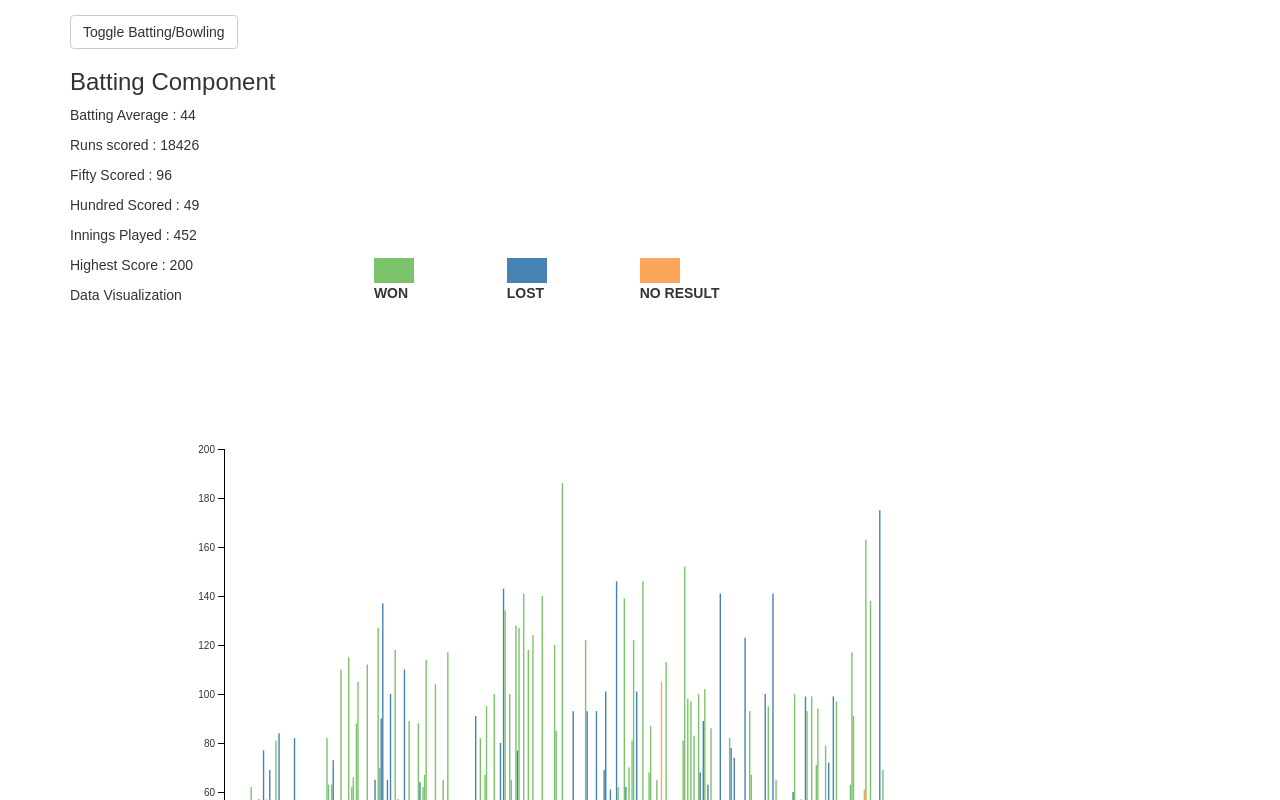
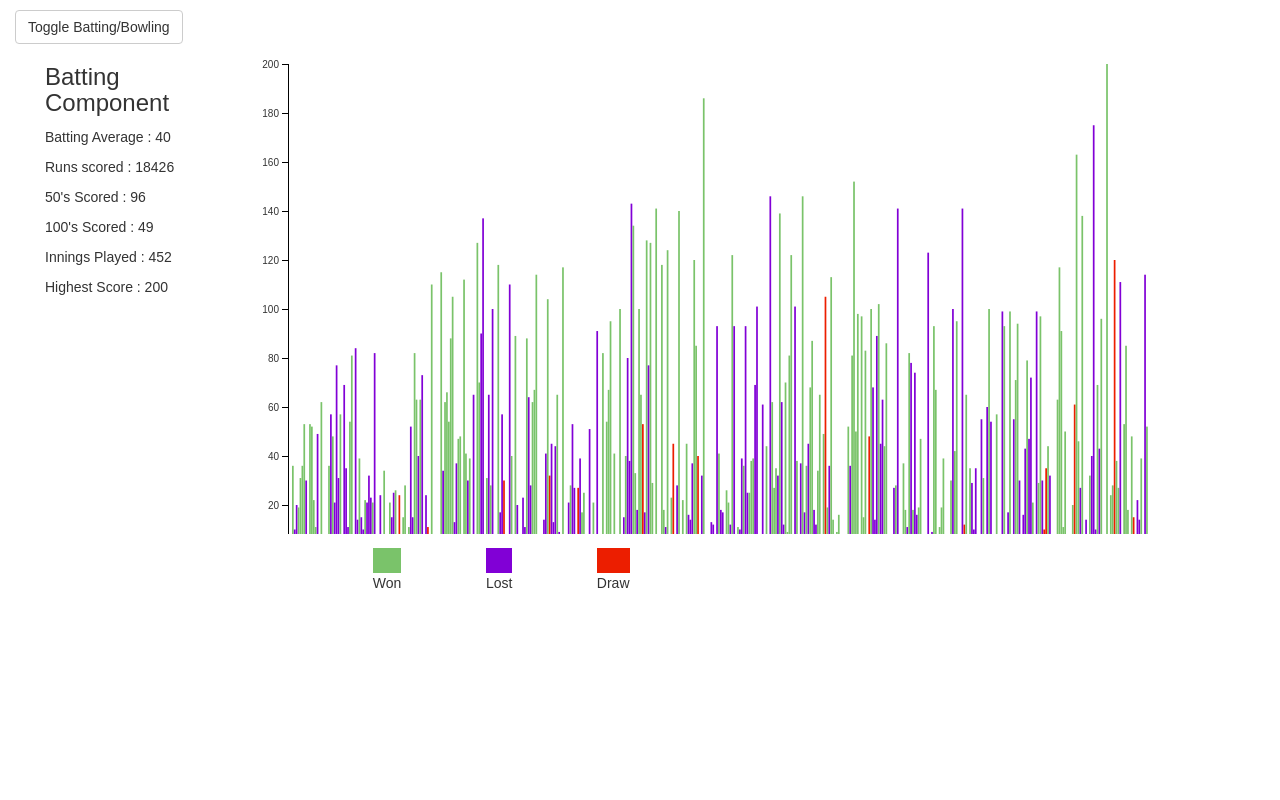
Before and after one commit to divyanshu-rawat/d3-data-viz, a React (Create React App) app: page / in a window 1280 px wide. Shown: the top 800 px of the page. Built offline with nearby package versions, Linux system fonts and the light colour scheme; the HTML template or start-up script is replaced by a standard one.

Commit message:
code refactored

```diff
--- a/src/App.css
+++ b/src/App.css
@@ -1,13 +1,10 @@
+
 .App {
-  margin-top: 15px;
-}
-
-#visualization{
-	margin-bottom: 15px !important;
+  margin-top: 10px;
 }
 
 .bar {
-  fill: #FAA75B;
+  fill: #ec1e00;
 }
 
 .bar-won {
@@ -15,7 +12,11 @@
 }
 
 .bar-lost {
-  fill: steelblue;
+  fill: #8100d6;
+}
+
+#barChart{
+	width: 960px !important;
 }
 
 .axis path,
@@ -45,18 +46,6 @@
 	height: 80px;
 }
 
-.sidebar{
-	background: #efefef;
-	margin-top: -1%;
-	height: 100vh;
-	box-shadow: 2px 0 #7f7f7f;
-}
-
-#visualization{
-	padding: 10%;
-}
-
-
 div.tooltip {
     position: absolute;
     text-align: center;
@@ -66,25 +55,6 @@ div.tooltip {
     background: rgba(0,0,0,0.9);
 }
 
-select {
-   /*background: #7AC36A;*/
-   width: 268px;
-   padding: 5px;
-   font-size: 16px;
-   line-height: 1;
-   /*border: 0;*/
-   border-radius: 0;
-   height: 34px;
-   -webkit-appearance: none;
-   /*color: #fff;*/
- }
-
- input[type = "radio"]{
- 	height: 20px;
- 	margin-left: 15%;
- 	margin-right: 5%;
- }
-
  label{
  	font-size: 1.2em;
  	padding: 1%;
@@ -93,25 +63,20 @@ select {
 .label-graph .won{
 	background-color: #7AC36A;
 	height: 25px;
-	width: 40px;
 }
 
 .label-graph .lost{
-	background-color: steelblue;
+	background-color: #8100d6;
 	height: 25px;
-	width: 40px;
 }
 
 .label-graph .no-result{
-	background-color: #FAA75B;
+	background-color: #ec1e00;
 	height: 25px;
-	width: 40px;
 }
 
 .label-graph{
-	margin-top: -5%;
-	margin-left: 15%;
-	font-weight: bold;
+	margin-top: 1%;
 }
 
 ul{
@@ -122,7 +87,3 @@ li{
 	display: inline-block;
 	margin-left: 10%;
 }
-
-.sidebar div{
-	margin-top: 20%;
-}
--- a/src/App.js
+++ b/src/App.js
@@ -38,7 +38,7 @@ class App extends React.Component {
 
   componentDidMount() {
     this.load_data_driven_document();
-    setTimeout(() => this.setState({isLoading: false}), 2000)
+    setTimeout(() => this.setState({isLoading: false}), 500)
   }
 
   render() {
@@ -50,19 +50,28 @@ class App extends React.Component {
     }
 
     return (
-      <div className = "container App" id = "App">
+      <div className = "container App col-lg-12" id = "App">
           <button type="button" className="btn btn-default" onClick = {this.toggle}>Toggle Batting/Bowling</button>
           {
             (this.state.data && this.state.Boolean == true ) ?
-             <div>
-               <Batting data = {this.state.data}/>
-                  <div id="visualization" className="col-sm-12">
+
+             <div className = "col-lg-12">
+               <div className = "col-lg-2">
+                 <Batting data = {this.state.data}/>
+               </div>
+
+               <div className = "col-lg-9">
+                  <div id="visualization">
                   </div>
+
                    <ul class="label-graph">
-                    <li><div class="won"></div><span>WON</span></li>
-                    <li><div class="lost"></div><span>LOST</span></li>
-                    <li><div class="no-result"></div><span>NO RESULT</span></li>
+                    <li><div class="won"></div> Won</li>
+                    <li><div class="lost"></div>Lost</li>
+                    <li><div class="no-result"></div>Draw</li>
                   </ul>
+
+              </div>
+
              </div> : null
           }
 
--- a/src/Components/Batting/Components/bat_data_calculations.js
+++ b/src/Components/Batting/Components/bat_data_calculations.js
@@ -84,8 +84,8 @@ class BatCalculate extends React.Component{
 			<div>
 			 	<p>Batting Average : {this.state.batting_average}</p>
 			 	<p>Runs scored     : {this.state.total_number_of_runs}</p>
-			 	<p>Fifty Scored    : {this.state.fifty_scored}</p>
-			 	<p>Hundred Scored  : {this.state.hundered_scored}</p>
+			 	<p>50's  Scored    : {this.state.fifty_scored}</p>
+			 	<p>100's Scored  : {this.state.hundered_scored}</p>
 			 	<p>Innings Played  : {this.state.innings_played}</p>
 			 	<p>Highest Score   : {this.state.maximum_score} </p>
 			</div>
--- a/src/Components/Batting/Components/batting_data_viz.js
+++ b/src/Components/Batting/Components/batting_data_viz.js
@@ -16,9 +16,18 @@ class Visualization extends React.Component{
 	render(){
 
 		d3.select("#barChart").remove();
-		const {data} = this.props;
+		let data = this.props.data;
+
+		data = data.filter((data)=>{
+
+			data.batting_score = parseInt(data.batting_score,10);
+			return true;
+		})
+
+		console.log('!!',data)
+
 	    let margin = {top: 20, right: 20, bottom: 30, left: 40};
-	    let width = 760 - margin.left - margin.right;
+	    let width = 860;
     	let height = 540 - margin.top - margin.bottom;
 
 	    let x = d3.scaleBand().range([0, width]).padding(0.1);
@@ -74,17 +83,18 @@ class Visualization extends React.Component{
 		      		}
 	    		})
 	    		.on("mouseover", function(d) {
+	    			console.log('div',d);
 		            div.transition()
-		                .duration(1000)
-		                .style("opacity", .9);
-		            div	.html(d.wickets + "<br/>"  + d.opposition + "<br/>" + 'in ' + d.ground + "<br/>" + d.date)
+		                .duration(10)
+		                .style("opacity", 1);
+		            div	.html(d.batting_score + "<br/>" + d.opposition + "<br/>" + 'in ' + d.ground + "<br/>" + d.date)
 		                .style("left", (d3.event.pageX) + "px")
 		                .style("top", (d3.event.pageY - 28) + "px");
 		            })
 
 		        .on("mouseout", function(d) {
 		            div.transition()
-		                .duration(800)
+		                .duration(1000)
 		                .style("opacity", 0);
 		        })
 	            .transition()
@@ -94,11 +104,8 @@ class Visualization extends React.Component{
 	      		.attr("y", function(d) { return y(parseInt(d.batting_score,10)); })
 	      		.attr("height", function(d) { return height - y(parseInt(d.batting_score,10)); })
 
-
-
 		return(
-			<div>
-				<p>Data Visualization</p>
+			 <div>
 			</div>
 		)
 	}
```
